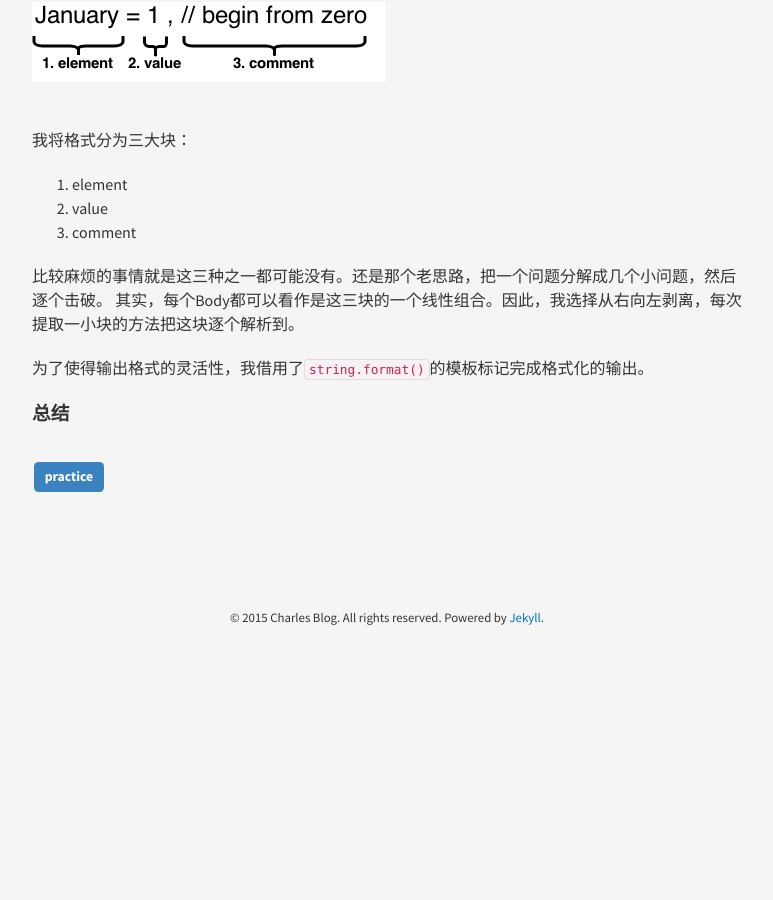
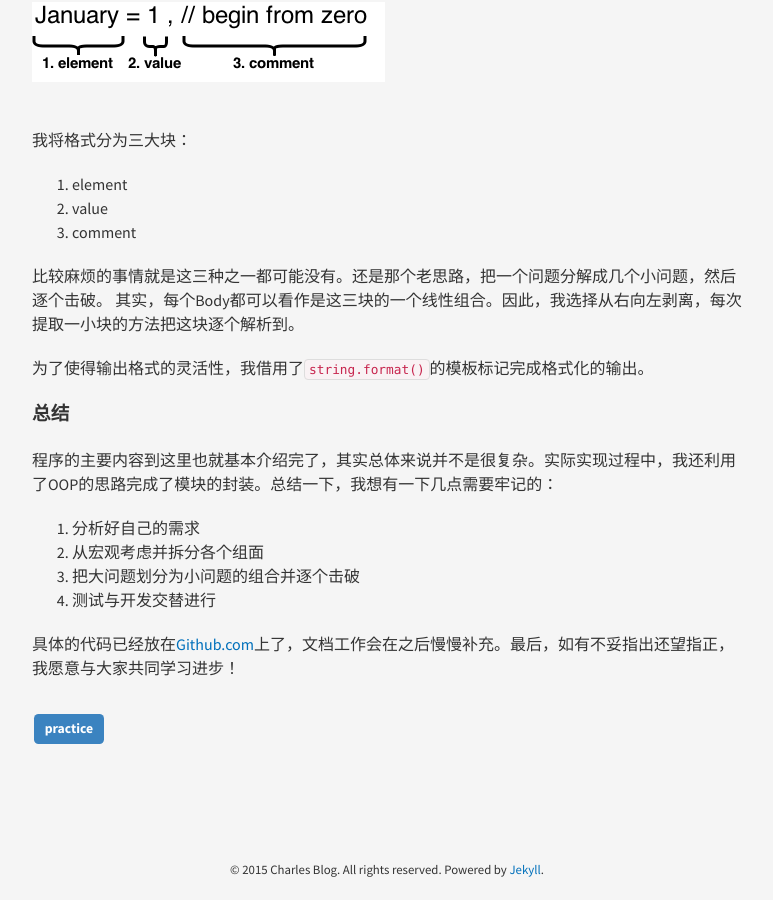
Before and after one commit to JavaCS3/blog, a Jekyll site: the page built from _posts/2015-02-08-enum2magic.md, in a window 1280 px wide and 900 px high, scrolled down 4953 px. Shown: the whole window, without its empty margins (253-1026 px from the left). Built offline with Jekyll 4.4.1, drawn with Linux system fonts in a browser that asks for light colours; nearby versions of some CDN libraries; Markdown is read by kramdown in place of the engine named in the settings; comment, search, counter and statistics services are not loaded; before the commit the page ends 5601 px from its top, so only the background shows below that.

Commit message:
continuing enum2magic

```diff
--- a/_posts/2015-02-08-enum2magic.md
+++ b/_posts/2015-02-08-enum2magic.md
@@ -168,3 +168,12 @@ Header的解析其实非常简单。由于其格式是`key : value`，我就直
 为了使得输出格式的灵活性，我借用了`string.format()`的模板标记完成格式化的输出。
 
 ### 总结
+
+程序的主要内容到这里也就基本介绍完了，其实总体来说并不是很复杂。实际实现过程中，我还利用了OOP的思路完成了模块的封装。总结一下，我想有一下几点需要牢记的：
+
+1. 分析好自己的需求
+2. 从宏观考虑并拆分各个组面
+3. 把大问题划分为小问题的组合并逐个击破
+4. 测试与开发交替进行
+
+具体的代码已经放在[Github.com](https://github.com/JavaCS3/enum2magic)上了，文档工作会在之后慢慢补充。最后，如有不妥指出还望指正，我愿意与大家共同学习进步！
```
